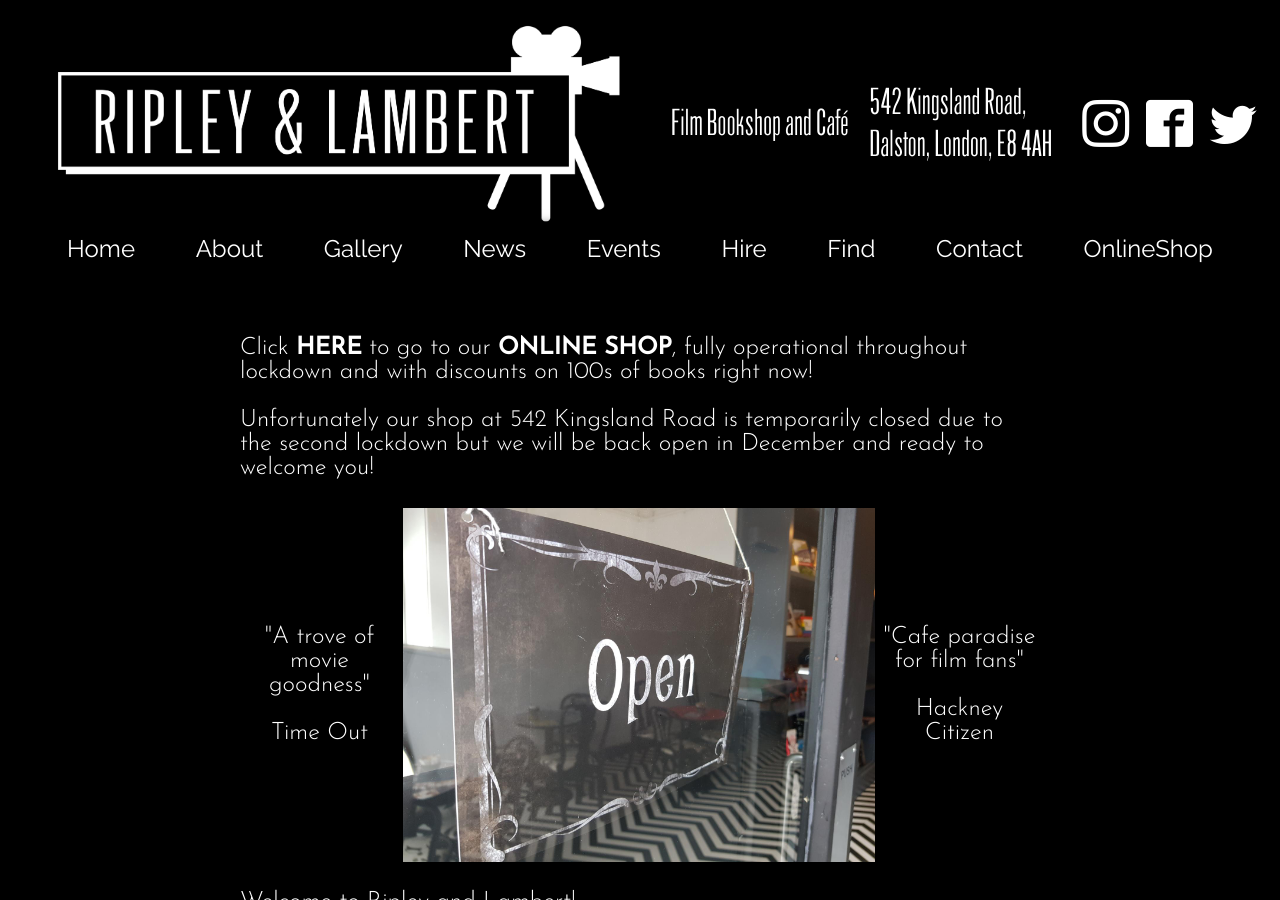
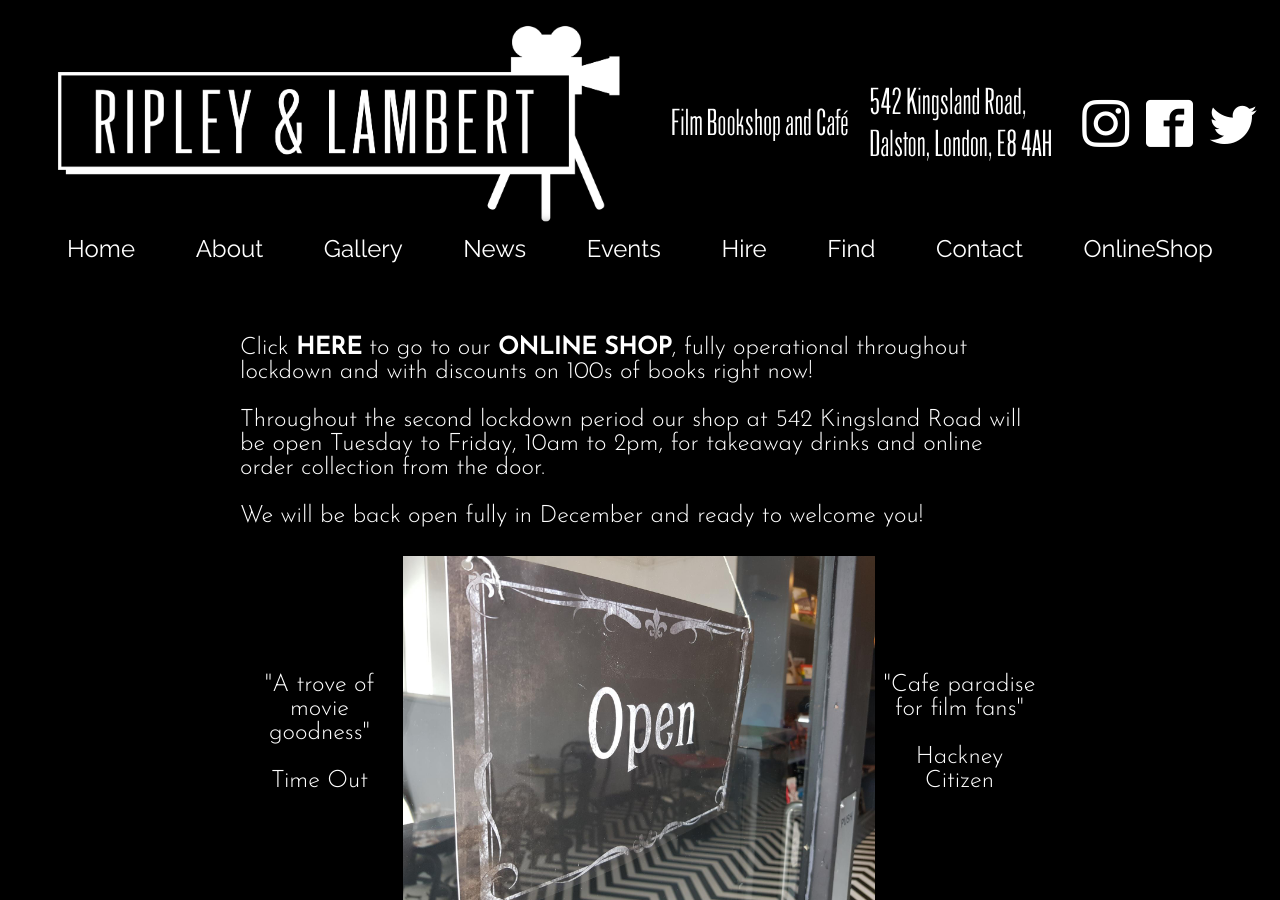
Before and after one commit to ripandlamb/ripandlamb, a Jekyll site: the page built from index.md, in a window 1280 px wide and 900 px high. Built offline with Jekyll 4.4.1, drawn with Linux system fonts in a browser that asks for light colours; a script that is not in the unit is left out.

Commit message:
Update index.md

```diff
--- a/index.md
+++ b/index.md
@@ -8,8 +8,9 @@ to go to our
 <b>[ONLINE SHOP](https://shop.ripleyandlambert.com/)</b>,
 fully operational throughout lockdown and with discounts on 100s of books right now!
 
+Throughout the second lockdown period our shop at 542 Kingsland Road will be open Tuesday to Friday, 10am to 2pm, for takeaway drinks and online order collection from the door.
 
-Unfortunately our shop at 542 Kingsland Road is temporarily closed due to the second lockdown but we will be back open in December and ready to welcome you!
+We will be back open fully in December and ready to welcome you!
 
 <div class="splash">
     <p><a href="https://www.timeout.com/london/news/vote-for-your-favourite-batman-at-this-ace-new-movie-bookshop-110419">"A trove of movie goodness"<br /><br />Time Out</a></p>
```
